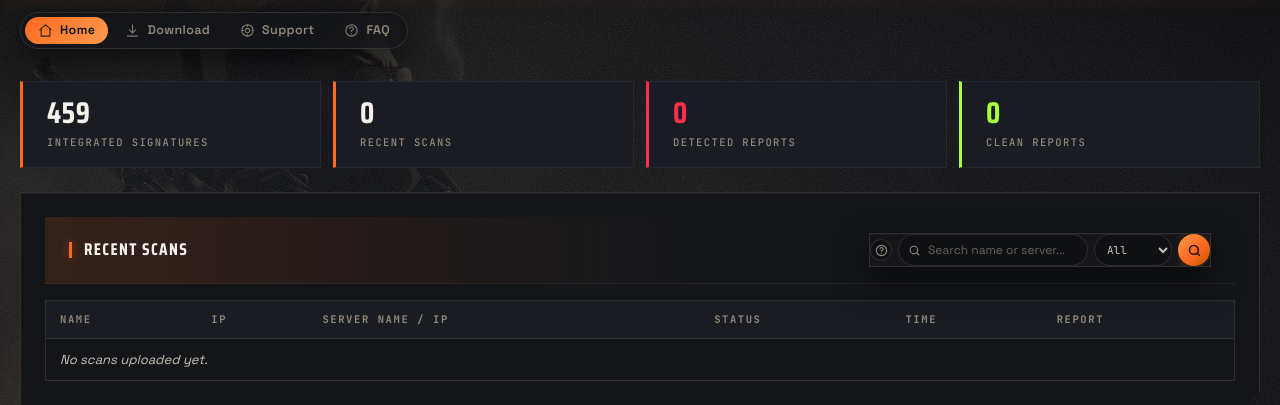
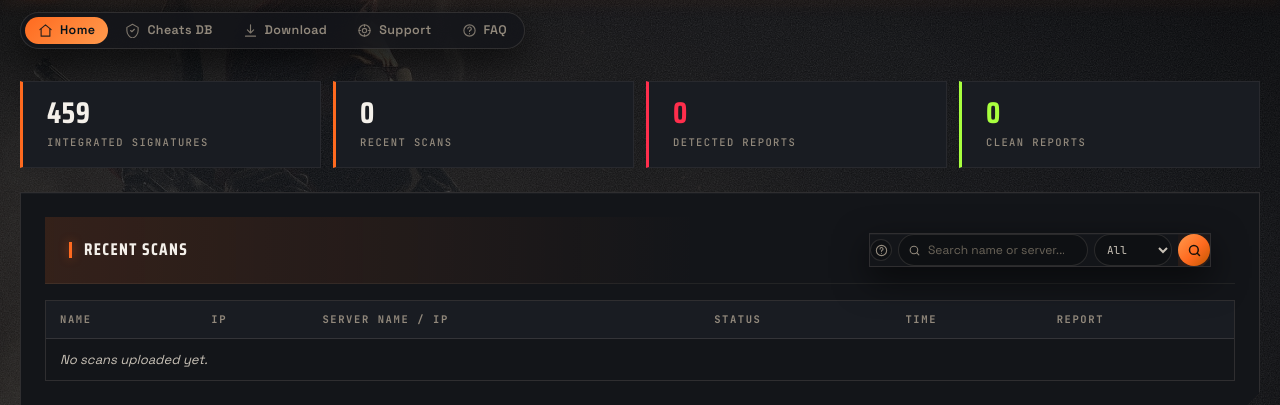
Before and after one commit to cstrikelonghorn/LongHorn-ACS, a PHP site: page /index.php in a window 1280 px wide. Shown: the part 65-470 px from the top of the page. Run offline with PHP 8.4, Linux system fonts and the light colour scheme.

Commit message:
Add Cheats DB nav item and style updates

```diff
--- a/nav.php
+++ b/nav.php
@@ -27,6 +27,7 @@ if (!function_exists('acp_nav_icon')) {
             'download' => '<path d="M12 3v12"/><path d="M7 11l5 5 5-5"/><path d="M4 21h16"/>',
             'support'  => '<circle cx="12" cy="12" r="9"/><circle cx="12" cy="12" r="3.5"/><path d="M12 3v2.5M12 18.5V21M3 12h2.5M18.5 12H21"/>',
             'help'     => '<circle cx="12" cy="12" r="9"/><path d="M9.3 9.2a2.8 2.8 0 1 1 3.7 2.6c-.7.3-1 .8-1 1.5v.3"/><path d="M12 17h.01"/>',
+            'cheats'   => '<path d="M12 2L3 7v5c0 5.55 3.84 10.74 9 12 5.16-1.26 9-6.45 9-12V7z"/><path d="M9 12l2 2 4-4"/>',
         ];
 
         return '<svg viewBox="0 0 24 24" fill="none" stroke="currentColor" stroke-width="1.8" '
@@ -68,6 +69,7 @@ if (!function_exists('acp_site_nav')) {
         $targetHref = ($downloadHref === '#' || $downloadHref === '') ? 'download.php' : $downloadHref;
         $items = [
             ['key' => 'home',     'label' => 'Home',     'href' => 'index.php',  'icon' => 'home'],
+            ['key' => 'cheats',   'label' => 'Cheats DB', 'href' => 'admin_cheats.php', 'icon' => 'cheats'],
             ['key' => 'download', 'label' => 'Download', 'href' => $targetHref,   'icon' => 'download'],
             ['key' => 'support',  'label' => 'Support',  'href' => 'mailto:support@cslonghorn.com', 'icon' => 'support'],
             ['key' => 'faq',      'label' => 'FAQ',      'href' => 'faq.php', 'icon' => 'help'],
```
